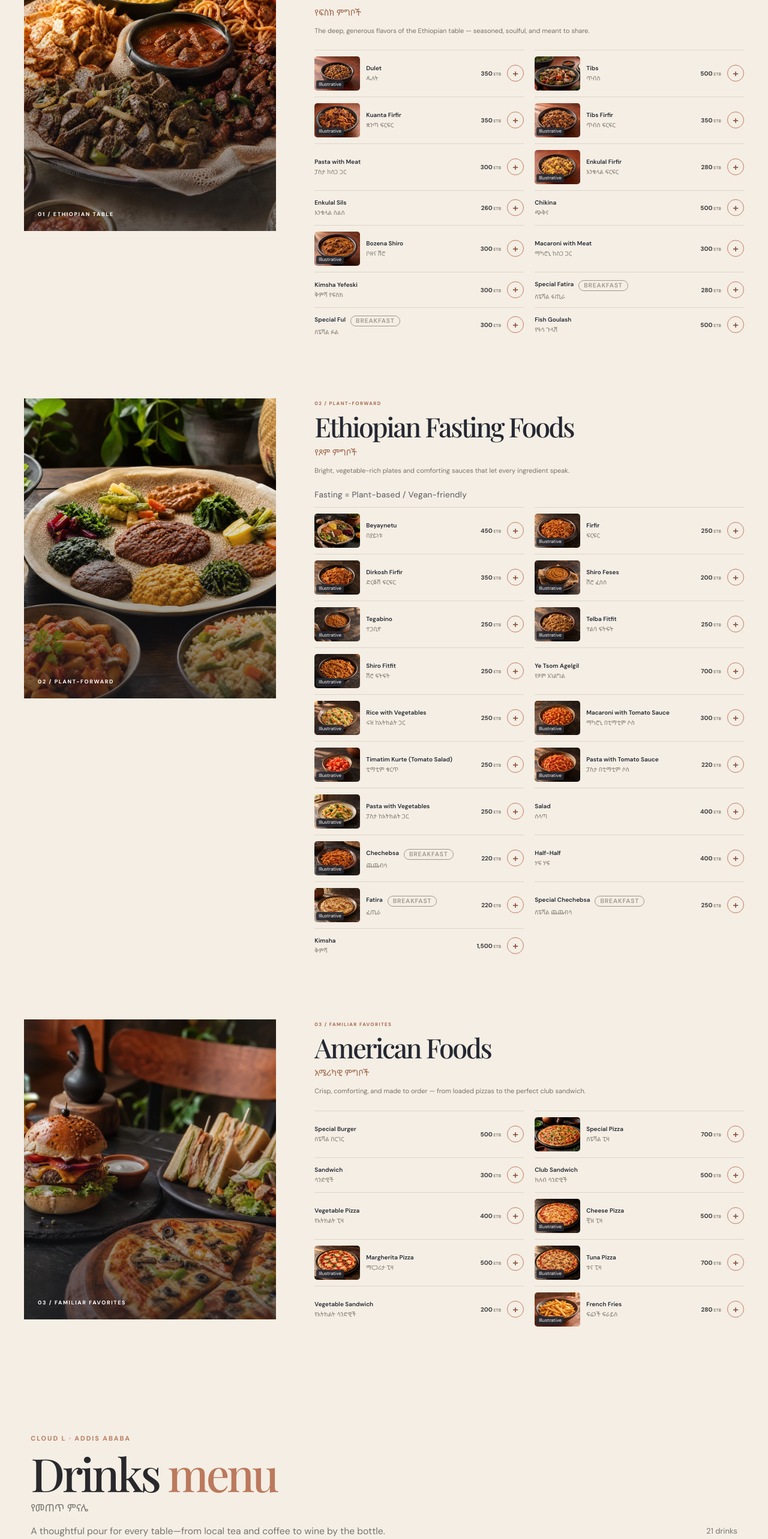
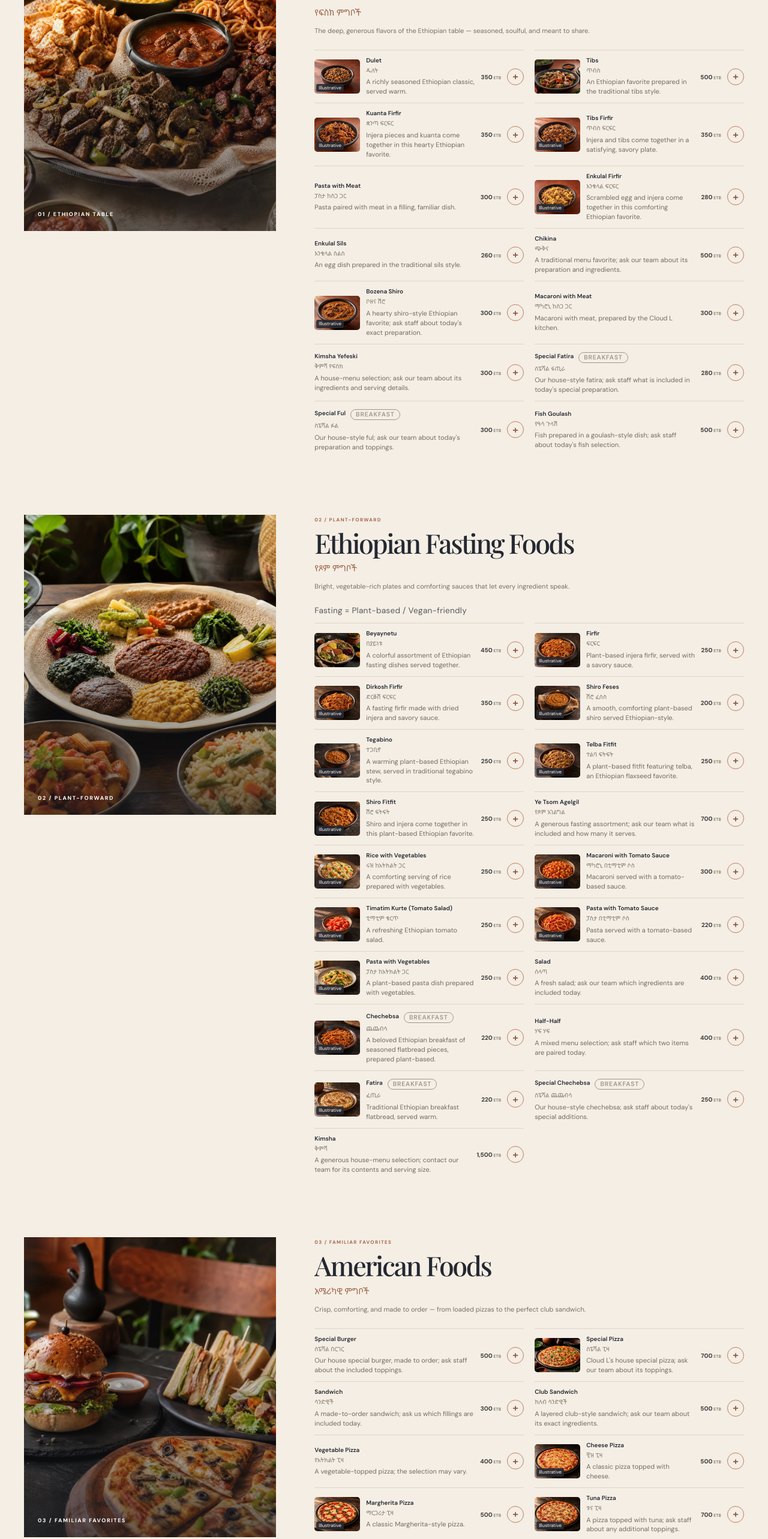
Before and after one commit to yarednegatuassefa-coder/cloudlrestaurant, a React (Vite) app: page / in a window 1280 px wide. Shown: the part 2720-5285 px from the top of the page at 60% size. Built offline with nearby package versions, Linux system fonts and the light colour scheme; a web font is replaced by a local one.

Commit message:
Add descriptions for food menu dishes

```diff
--- a/src/components/FoodMenu.tsx
+++ b/src/components/FoodMenu.tsx
@@ -153,6 +153,55 @@ const dishImages: Record<string, DishImage> = {
   },
 };
 
+// Short menu descriptions. For entries whose exact recipe or "special"
+// additions were not supplied, the copy avoids guessing and invites the
+// customer to ask Cloud L staff for the current ingredients.
+const dishDescriptions: Record<string, string> = {
+  "Dulet": "A richly seasoned Ethiopian classic, served warm.",
+  "Tibs": "An Ethiopian favorite prepared in the traditional tibs style.",
+  "Kuanta Firfir": "Injera pieces and kuanta come together in this hearty Ethiopian favorite.",
+  "Tibs Firfir": "Injera and tibs come together in a satisfying, savory plate.",
+  "Pasta with Meat": "Pasta paired with meat in a filling, familiar dish.",
+  "Enkulal Firfir": "Scrambled egg and injera come together in this comforting Ethiopian favorite.",
+  "Enkulal Sils": "An egg dish prepared in the traditional sils style.",
+  "Chikina": "A traditional menu favorite; ask our team about its preparation and ingredients.",
+  "Bozena Shiro": "A hearty shiro-style Ethiopian favorite; ask staff about today's exact preparation.",
+  "Macaroni with Meat": "Macaroni with meat, prepared by the Cloud L kitchen.",
+  "Kimsha Yefeski": "A house-menu selection; ask our team about its ingredients and serving details.",
+  "Special Fatira": "Our house-style fatira; ask staff what is included in today's special preparation.",
+  "Special Ful": "Our house-style ful; ask our team about today's preparation and toppings.",
+  "Fish Goulash": "Fish prepared in a goulash-style dish; ask staff about today's fish selection.",
+  "Beyaynetu": "A colorful assortment of Ethiopian fasting dishes served together.",
+  "Firfir": "Plant-based injera firfir, served with a savory sauce.",
+  "Dirkosh Firfir": "A fasting firfir made with dried injera and savory sauce.",
+  "Shiro Feses": "A smooth, comforting plant-based shiro served Ethiopian-style.",
+  "Tegabino": "A warming plant-based Ethiopian stew, served in traditional tegabino style.",
+  "Telba Fitfit": "A plant-based fitfit featuring telba, an Ethiopian flaxseed favorite.",
+  "Shiro Fitfit": "Shiro and injera come together in this plant-based Ethiopian favorite.",
+  "Ye Tsom Agelgil": "A generous fasting assortment; ask our team what is included and how many it serves.",
+  "Rice with Vegetables": "A comforting serving of rice prepared with vegetables.",
+  "Macaroni with Tomato Sauce": "Macaroni served with a tomato-based sauce.",
+  "Timatim Kurte (Tomato Salad)": "A refreshing Ethiopian tomato salad.",
+  "Pasta with Tomato Sauce": "Pasta served with a tomato-based sauce.",
+  "Pasta with Vegetables": "A plant-based pasta dish prepared with vegetables.",
+  "Salad": "A fresh salad; ask our team which ingredients are included today.",
+  "Chechebsa": "A beloved Ethiopian breakfast of seasoned flatbread pieces, prepared plant-based.",
+  "Half-Half": "A mixed menu selection; ask staff which two items are paired today.",
+  "Fatira": "Traditional Ethiopian breakfast flatbread, served warm.",
+  "Special Chechebsa": "Our house-style chechebsa; ask staff about today's special additions.",
+  "Kimsha": "A generous house-menu selection; contact our team for its contents and serving size.",
+  "Special Burger": "Our house special burger, made to order; ask staff about the included toppings.",
+  "Special Pizza": "Cloud L's house special pizza; ask our team about its toppings.",
+  "Sandwich": "A made-to-order sandwich; ask us which fillings are included today.",
+  "Club Sandwich": "A layered club-style sandwich; ask our team about its exact ingredients.",
+  "Vegetable Pizza": "A vegetable-topped pizza; the selection may vary.",
+  "Cheese Pizza": "A classic pizza topped with cheese.",
+  "Margherita Pizza": "A classic Margherita-style pizza.",
+  "Tuna Pizza": "A pizza topped with tuna; ask staff about any additional toppings.",
+  "Vegetable Sandwich": "A vegetable sandwich made to order; ask our team which vegetables are included today.",
+  "French Fries": "Crisp fries, served as a familiar favorite.",
+};
+
 const sections: Section[] = [
   {
     id: "non-fasting",
@@ -262,7 +311,7 @@ export default function FoodMenu({ onAddToOrder }: FoodMenuProps) {
       .map((section) => ({
         ...section,
         items: section.items.filter((item) =>
-          `${item.en} ${item.am} ${item.price} ${item.breakfast ? "breakfast" : ""}`
+          `${item.en} ${item.am} ${item.price} ${dishDescriptions[item.en] ?? ""} ${item.breakfast ? "breakfast" : ""}`
             .toLocaleLowerCase()
             .includes(normalizedQuery),
         ),
@@ -373,6 +422,9 @@ export default function FoodMenu({ onAddToOrder }: FoodMenuProps) {
                               {item.breakfast && <span style={breakfastTag}>Breakfast</span>}
                             </strong>
                             <span lang="am">{item.am}</span>
+                            <span className="fm__item-description">
+                              {dishDescriptions[item.en]}
+                            </span>
                           </div>
                         </div>
                         <strong className="fm__price">
```
Also changed, not shown: src/site.css.
